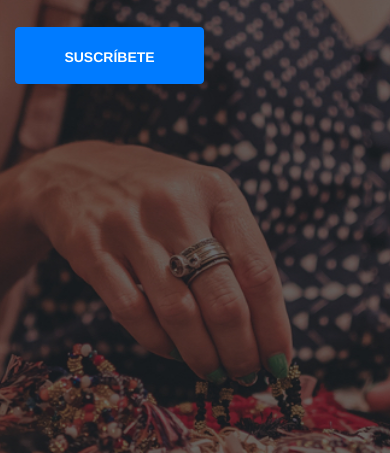
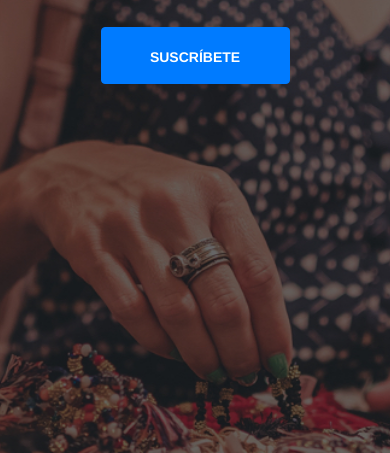
Before and after one commit to lrabuffetti/mk-challenge, a website with bundled scripts: page index.html in a window 390 px wide. Shown: the part 391-844 px from the top of the page. Built offline with nearby package versions, Linux system fonts and the light colour scheme; a web font is replaced by a local one.

Commit message:
iphone x correction

```diff
--- a/scss/_bootstrap-overrides.scss
+++ b/scss/_bootstrap-overrides.scss
@@ -2,3 +2,7 @@
 .modal-show, .modal-dialog {
     top: 30%;
 }
+
+.btn {
+    display: block !important;
+}
```
Also changed, not shown: css/challenge.css, css/challenge.min.css.
